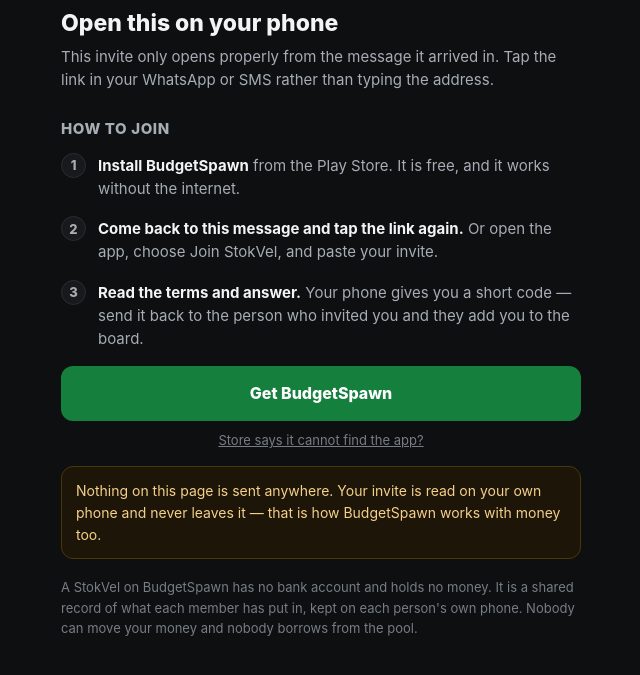
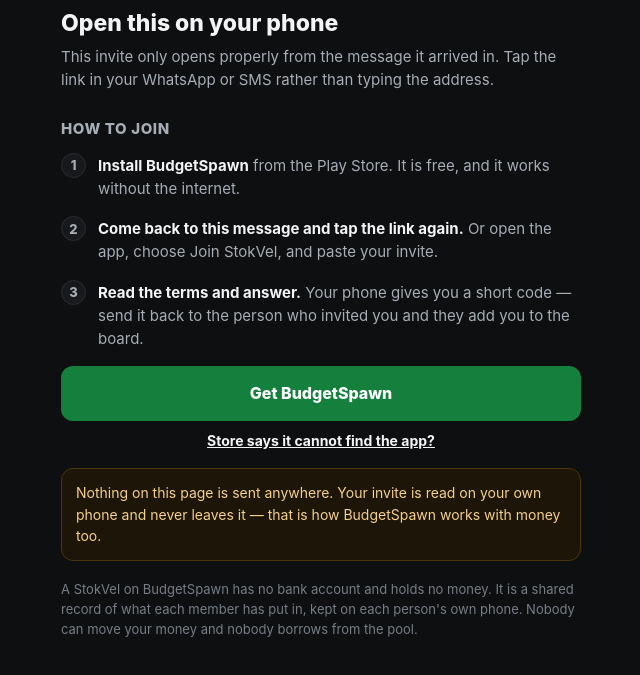
Before and after one commit to BudgetSpawn/budgetspawn-site, a plain HTML site: page join.html in a window 1280 px wide. Shown: the part 69-744 px from the top of the page, without its empty margins (319-959 px from the left). Drawn offline with Linux system fonts and the light colour scheme.

Commit message:
Add files via upload

```diff
--- a/join.html
+++ b/join.html
@@ -58,8 +58,8 @@ button.btn[hidden]{display:none}
 .gate a.mail{display:block;text-align:center;text-decoration:none;
   background:#1D4ED8;color:#FFFFFF;font-weight:800;font-size:15px;
   padding:13px;border-radius:11px}
-.why{display:block;text-align:center;color:var(--faint);font-size:13px;
-  text-decoration:underline;margin:-2px 0 16px;cursor:pointer}
+.why{display:block;text-align:center;color:var(--ink);font-size:14px;
+  font-weight:700;text-decoration:underline;margin:-2px 0 16px;cursor:pointer}
 .warn{background:#1C1508;border:1px solid #4A3708;color:#F5D08A;
   border-radius:12px;padding:13px 14px;font-size:14px;margin-bottom:18px}
 .ok{display:none;color:var(--green);font-size:14px;font-weight:700;margin:-4px 0 12px}
```
